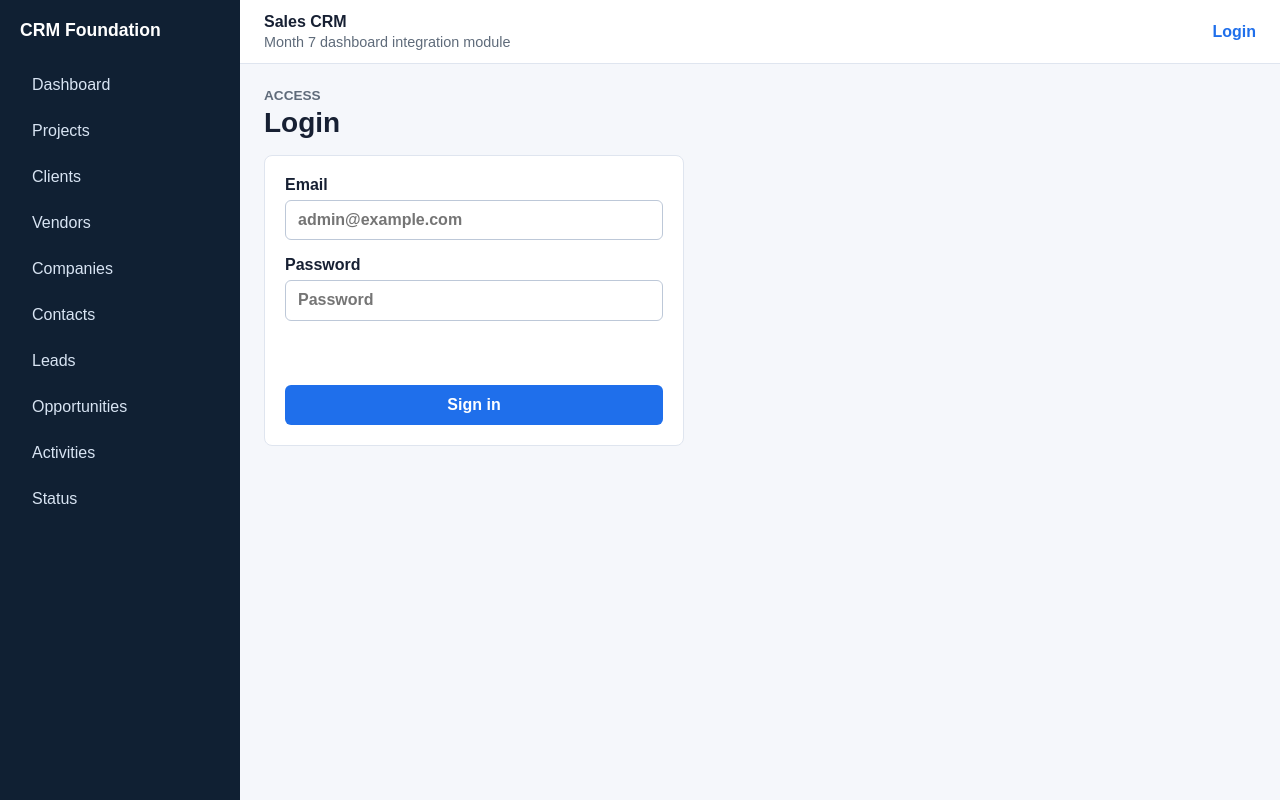
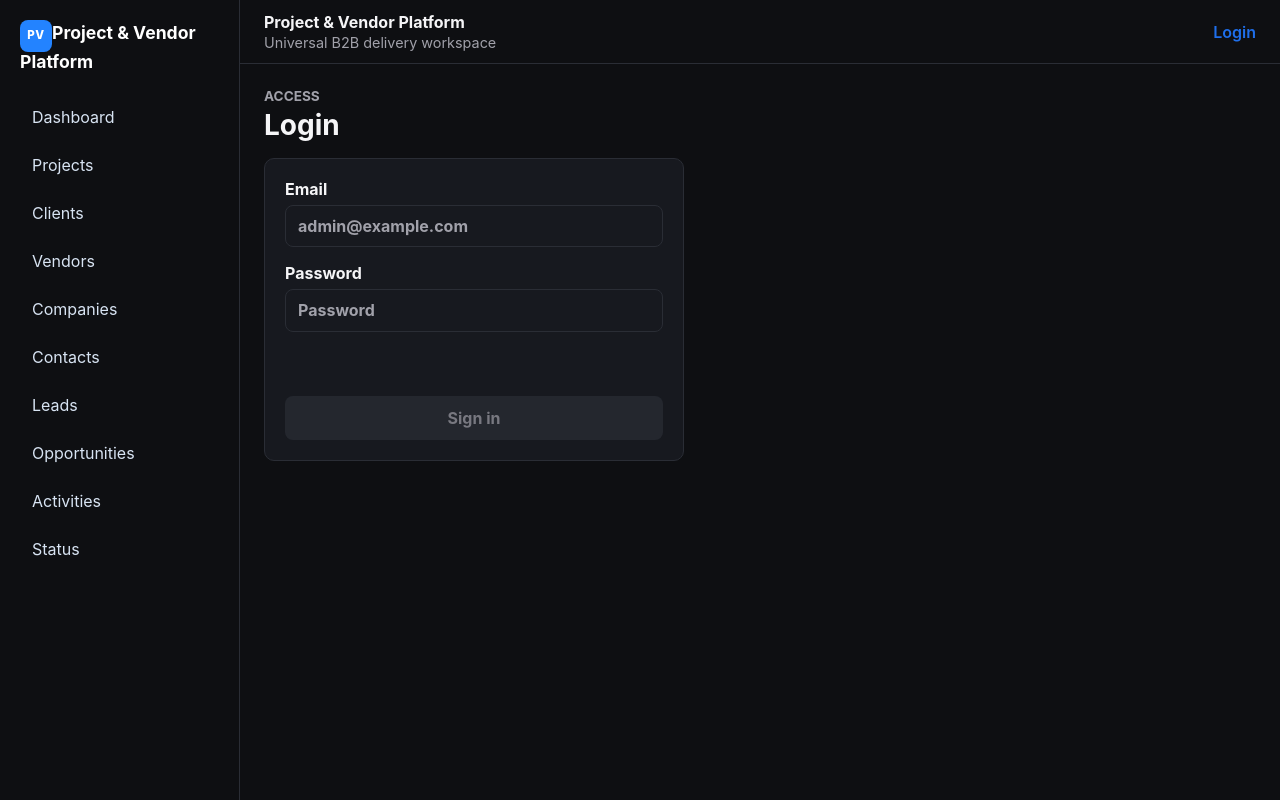
Before and after one commit to youssefsaoud/enterprise-crm-platform, an Angular app in the folder frontend/: page /login in a window 1280 px wide. Built offline with nearby package versions, Linux system fonts and the light colour scheme; no server answers.

Commit message:
style: unify dark CRM interface

```diff
--- a/frontend/src/app/layout/app-shell.component.html
+++ b/frontend/src/app/layout/app-shell.component.html
@@ -1,31 +1 @@
-<div class="app-shell">
-  <aside class="sidebar" aria-label="Primary navigation">
-    <a class="brand" routerLink="/dashboard">CRM Foundation</a>
-    <nav>
-      <a *ngFor="let item of navItems" [routerLink]="item.route" routerLinkActive="active" [routerLinkActiveOptions]="{ exact: item.route === '/dashboard' }">
-        {{ item.label }}
-      </a>
-    </nav>
-  </aside>
-
-  <div class="workspace">
-    <header class="topbar">
-      <div>
-        <strong>Sales CRM</strong>
-        <span>Month 7 dashboard integration module</span>
-      </div>
-      <ng-container *ngIf="currentUser$ | async as user; else anonymous">
-        <div class="user-menu">
-          <span>{{ user.fullName }} · {{ user.role }}</span>
-          <button type="button" (click)="logout()">Logout</button>
-        </div>
-      </ng-container>
-      <ng-template #anonymous>
-        <a class="login-link" routerLink="/login">Login</a>
-      </ng-template>
-    </header>
-    <main class="content">
-      <ng-content></ng-content>
-    </main>
-  </div>
-</div>
+<div class="app-shell"><aside class="sidebar" aria-label="Primary navigation"><a class="brand" routerLink="/dashboard"><span class="brand-mark">PV</span><span>Project &amp; Vendor<br />Platform</span></a><nav><a *ngFor="let item of navItems" [routerLink]="item.route" routerLinkActive="active" [routerLinkActiveOptions]="{exact:item.route==='/dashboard'}">{{item.label}}</a></nav></aside><div class="workspace"><header class="topbar"><div><strong>Project &amp; Vendor Platform</strong><span>Universal B2B delivery workspace</span></div><ng-container *ngIf="currentUser$|async as user;else anonymous"><div class="user-menu"><span>{{user.fullName}} · {{user.role==='SALES_REP'?'Associate':user.role}}</span><button type="button" (click)="logout()">Logout</button></div></ng-container><ng-template #anonymous><a class="login-link" routerLink="/login">Login</a></ng-template></header><main class="content"><ng-content></ng-content></main></div></div>
--- a/frontend/src/index.html
+++ b/frontend/src/index.html
@@ -2,7 +2,7 @@
 <html lang="en">
 <head>
   <meta charset="utf-8">
-  <title>CRM Foundation</title>
+  <title>Project &amp; Vendor Platform</title>
   <base href="/">
   <meta name="viewport" content="width=device-width, initial-scale=1">
 </head>
--- a/frontend/src/styles.css
+++ b/frontend/src/styles.css
@@ -5,8 +5,8 @@
 body {
   margin: 0;
   font-family: Arial, Helvetica, sans-serif;
-  background: #f5f7fb;
-  color: #172033;
+  background: var(--surface-0);
+  color: var(--text);
 }
 
 button,
@@ -19,7 +19,7 @@ input {
 }
 
 .page-header p {
-  color: #5f6b7a;
+  color: var(--muted);
   font-size: 0.85rem;
   font-weight: 700;
   letter-spacing: 0;
@@ -36,8 +36,8 @@ input {
   width: min(420px, 100%);
   display: grid;
   gap: 1rem;
-  background: #ffffff;
-  border: 1px solid #dfe5ef;
+  background: var(--surface-1);
+  border: 1px solid var(--line);
   border-radius: 8px;
   padding: 1.25rem;
 }
@@ -49,7 +49,7 @@ label {
 }
 
 input {
-  border: 1px solid #bdc8d8;
+  border: 1px solid var(--line);
   border-radius: 6px;
   padding: 0.65rem 0.75rem;
 }
@@ -57,8 +57,8 @@ input {
 button {
   border: 0;
   border-radius: 6px;
-  background: #1f6feb;
-  color: #ffffff;
+  background: var(--accent);
+  color: var(--text);
   cursor: pointer;
   font-weight: 700;
   padding: 0.7rem 1rem;
@@ -69,5 +69,418 @@ button {
 }
 
 .error-message {
-  color: #b42318;
+  color: var(--danger);
 }
+:root {
+  --surface-0: #0E0F12;
+  --surface-1: #17191F;
+  --surface-2: #17191F;
+  --surface-3: #2A2D35;
+  --line: #2A2D35;
+  --text: #F5F5F7;
+  --muted: #A1A1AA;
+  --accent: #2383FF;
+  --accent-soft: #8BC2FF;
+  --success: #58d391;
+  --warning: #e9b75f;
+  --danger: #ff8e9d;
+  --accent-hover: #4B9BFF;
+  --radius: 10px;
+}
+
+html,
+body {
+  min-height: 100%;
+  background: var(--surface-0);
+}
+
+body {
+  color: var(--text);
+  font-family: Inter, ui-sans-serif, system-ui, -apple-system, BlinkMacSystemFont, "Segoe UI", sans-serif;
+}
+
+body .app-shell {
+  background: var(--surface-0);
+  color: var(--text);
+}
+
+body .sidebar {
+  background: #0f141a;
+  border-right: 1px solid var(--line);
+  padding: 1.5rem 1rem;
+}
+
+body .brand {
+  align-items: center;
+  color: var(--text);
+  display: flex;
+  gap: .7rem;
+  line-height: 1.15;
+  margin-bottom: 2rem;
+}
+
+body .brand-mark {
+  align-items: center;
+  background: var(--accent);
+  border-radius: 8px;
+  display: inline-flex;
+  font-size: .72rem;
+  font-weight: 800;
+  height: 2rem;
+  justify-content: center;
+  letter-spacing: .04em;
+  width: 2rem;
+}
+
+body nav a {
+  border-radius: 8px;
+  color: #b7c1cd;
+  transition: background-color .15s ease, color .15s ease;
+}
+
+body nav a.active,
+body nav a:hover {
+  background: #173a63;
+  color: #fff;
+}
+
+body .topbar {
+  background: rgba(17, 21, 26, .96);
+  border-bottom: 1px solid var(--line);
+  color: var(--text);
+}
+
+body .topbar span,
+body .user-menu,
+body .page-header p,
+body .page-description,
+body .muted,
+body .project-muted,
+body .project-header span,
+body .project-form-header span,
+body .project-detail-header span {
+  color: var(--muted) !important;
+}
+
+body .content {
+  background: var(--surface-0);
+}
+
+body .page-header h1,
+body h1,
+body h2,
+body h3,
+body strong,
+body dt,
+body dd {
+  color: var(--text);
+}
+
+body a,
+body .login-link,
+body .page-header a,
+body .form-actions a,
+body .primary-link,
+body .detail-panel a {
+  color: var(--accent-soft);
+}
+
+body button,
+body .primary-link,
+body .project-button {
+  background: var(--accent);
+  border: 1px solid transparent;
+  border-radius: 8px;
+  color: #fff;
+  transition: background-color .15s ease, border-color .15s ease, transform .15s ease;
+}
+
+body button:hover:not(:disabled),
+body .primary-link:hover,
+body .project-button:hover {
+  background: #3194ff;
+  transform: translateY(-1px);
+}
+
+body button:focus-visible,
+body a:focus-visible,
+body input:focus-visible,
+body select:focus-visible,
+body textarea:focus-visible {
+  outline: 2px solid var(--accent-soft);
+  outline-offset: 2px;
+}
+
+body input,
+body select,
+body textarea {
+  background: var(--surface-2) !important;
+  border: 1px solid var(--line) !important;
+  border-radius: 8px !important;
+  color: var(--text) !important;
+}
+
+body input::placeholder,
+body textarea::placeholder {
+  color: #778392;
+}
+
+body .form-panel,
+body .entity-form,
+body .detail-panel,
+body .history-panel,
+body .related-panel,
+body .kpi-grid article,
+body .panel,
+body .pipeline-board article,
+body .empty-panel,
+body .status-panel,
+body .project-form,
+body .project-card,
+body table {
+  background: var(--surface-1) !important;
+  border: 1px solid var(--line) !important;
+  border-radius: var(--radius) !important;
+  color: var(--text);
+}
+
+body table {
+  border-collapse: separate;
+  border-spacing: 0;
+  overflow: hidden;
+}
+
+body th,
+body td {
+  border-bottom-color: var(--line) !important;
+  color: var(--text);
+}
+
+body th {
+  color: var(--muted) !important;
+}
+
+body tr:hover td {
+  background: rgba(22, 131, 255, .06);
+}
+
+body .empty-panel,
+body .project-empty {
+  color: var(--muted);
+}
+
+body .empty-panel p,
+body .project-empty p,
+body .project-card p,
+body .related-panel span,
+body .history-panel span,
+body .history-panel small,
+body .activity-list li span,
+body .kpi-grid span,
+body .pipeline-board p,
+body .project-error {
+  color: var(--muted);
+}
+
+body .error-message,
+body .project-error,
+body .project-form small {
+  color: var(--danger) !important;
+}
+
+body .pill {
+  background: rgba(22, 131, 255, .16) !important;
+  color: var(--accent-soft) !important;
+}
+
+body .bar {
+  background: var(--surface-3);
+}
+
+body .bar span {
+  background: var(--accent);
+}
+
+body .project-button.hidden {
+  display: none;
+}
+
+body .project-table,
+body .table-shell {
+  border-color: var(--line);
+}
+
+body .pager,
+body .project-pager {
+  color: var(--muted);
+}
+
+body .detail-panel,
+body .history-panel,
+body .related-panel,
+body .project-card {
+  box-shadow: 0 12px 30px rgba(0, 0, 0, .16);
+}
+
+body .actions a,
+body .actions button,
+body .actions label {
+  background: var(--surface-2) !important;
+  border-color: var(--line) !important;
+}
+
+body .actions .danger,
+body .detail-actions button {
+  color: var(--danger) !important;
+}
+
+body .status-panel.success,
+body .status.success {
+  border-color: var(--success) !important;
+}
+
+body .status-panel.error,
+body .status.cancelled {
+  border-color: var(--danger) !important;
+}
+
+@media (max-width: 780px) {
+  body .topbar {
+    align-items: flex-start;
+    flex-direction: column;
+    min-height: auto;
+    padding: 1rem;
+  }
+
+  body .user-menu {
+    flex-wrap: wrap;
+  }
+
+  body .content {
+    overflow-x: hidden;
+  }
+}
+/* Shared visual contract for legacy and project-management screens. */
+body,
+body .app-shell,
+body .workspace,
+body .content,
+body .project-space,
+body .project-form-space,
+body .project-detail-space {
+  background: var(--surface-0) !important;
+  color: var(--text);
+}
+
+body .sidebar,
+body .topbar {
+  background: var(--surface-0) !important;
+}
+
+body .topbar {
+  border-bottom-color: var(--line) !important;
+}
+
+body nav a.active,
+body nav a:hover {
+  background: var(--accent) !important;
+  color: var(--text) !important;
+}
+
+body .form-panel,
+body .entity-form,
+body .detail-panel,
+body .history-panel,
+body .related-panel,
+body .kpi-grid article,
+body .panel,
+body .pipeline-board article,
+body .empty-panel,
+body .empty-state,
+body .status-panel,
+body .project-form,
+body .project-card,
+body .project-table,
+body .table-shell,
+body table {
+  background: var(--surface-1) !important;
+  border-color: var(--line) !important;
+  color: var(--text);
+}
+
+body label,
+body th,
+body td,
+body dd,
+body .project-toolbar label,
+body .project-form label {
+  color: var(--text);
+}
+
+body th,
+body .page-header p,
+body .muted,
+body td span,
+body small,
+body .pipeline-row span,
+body .activity-list li span,
+body .status-panel p,
+body .empty-state p {
+  color: var(--muted) !important;
+}
+
+body input,
+body select,
+body textarea,
+body option {
+  background-color: var(--surface-1) !important;
+  border-color: var(--line) !important;
+  color: var(--text) !important;
+}
+
+body input::placeholder,
+body textarea::placeholder {
+  color: var(--muted) !important;
+  opacity: 1;
+}
+
+body button,
+body .primary-link,
+body .project-button {
+  background: var(--accent);
+  color: var(--text);
+}
+
+body button:hover:not(:disabled),
+body .primary-link:hover,
+body .project-button:hover {
+  background: var(--accent-hover);
+}
+
+body button:disabled,
+body .project-pager button:disabled {
+  background: var(--surface-3);
+  color: var(--muted);
+  opacity: .7;
+}
+
+body a,
+body .login-link,
+body .page-header a,
+body .form-actions a,
+body .detail-panel a,
+body .project-form-header a,
+body .project-detail-header a {
+  color: var(--accent-soft);
+}
+
+body .error-message,
+body .project-error,
+body .project-form small {
+  color: var(--danger) !important;
+}
+
+body ::selection {
+  background: var(--accent);
+  color: var(--text);
+}
```
